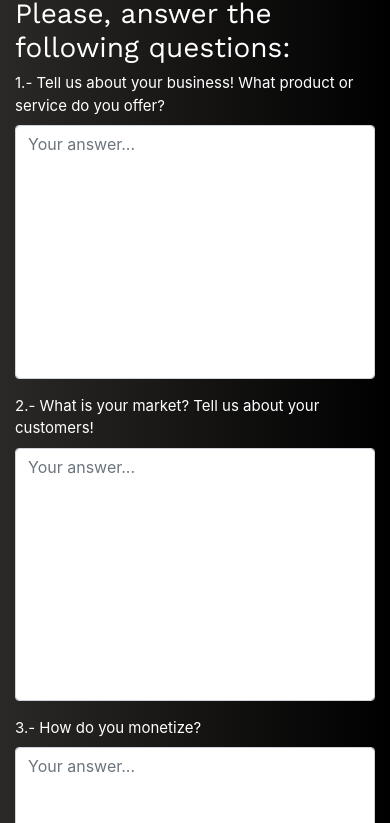
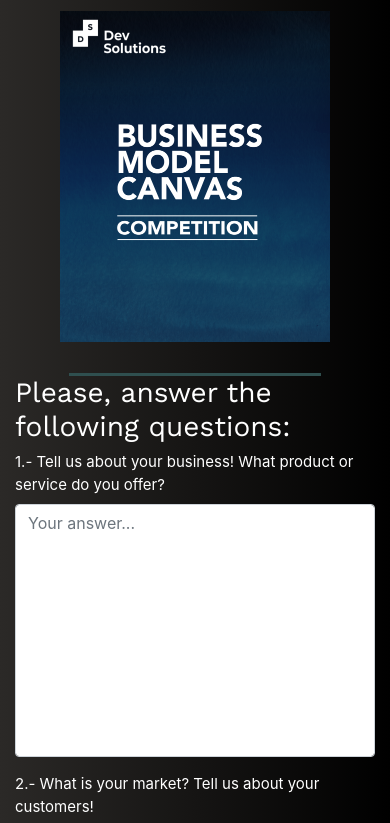
Before and after one commit to MarketingDevSolutions/win-with-us, a plain HTML site: page index.html in a window 390 px wide. Shown: the part 173-996 px from the top of the page. Drawn offline with nearby package versions, Linux system fonts and the light colour scheme.

Commit message:
Added image

```diff
--- a/css/my-style.css
+++ b/css/my-style.css
@@ -3,6 +3,11 @@ html, body {
     overflow-x: hidden;
   	background: linear-gradient(to left,  black 0%, #2B2927 100%);
 
+}
+
+.flyer-img{
+	width: 540px;
+	height: 661.5px;
 }
 
 .navbar-logo{
@@ -157,6 +162,11 @@ video {
 
 
 @media (max-width: 705.98px) {
+	.flyer-img {
+    width: 270px;
+    height: 330.75px;
+}
+
 	.video-content h4 {
 		display: none;
 	}
--- a/index.html
+++ b/index.html
@@ -51,6 +51,7 @@
             <div class="col-12">
 
                 <h2>Participate in <b>#CanvaBusiness</b></h2>
+                <img class="flyer-img my-4" src="./img/flyer.png" alt="Flyer"/>
 
                 <div class="borderbottom2"></div>
 
```
Also changed, not shown: img/flyer.png (added).
